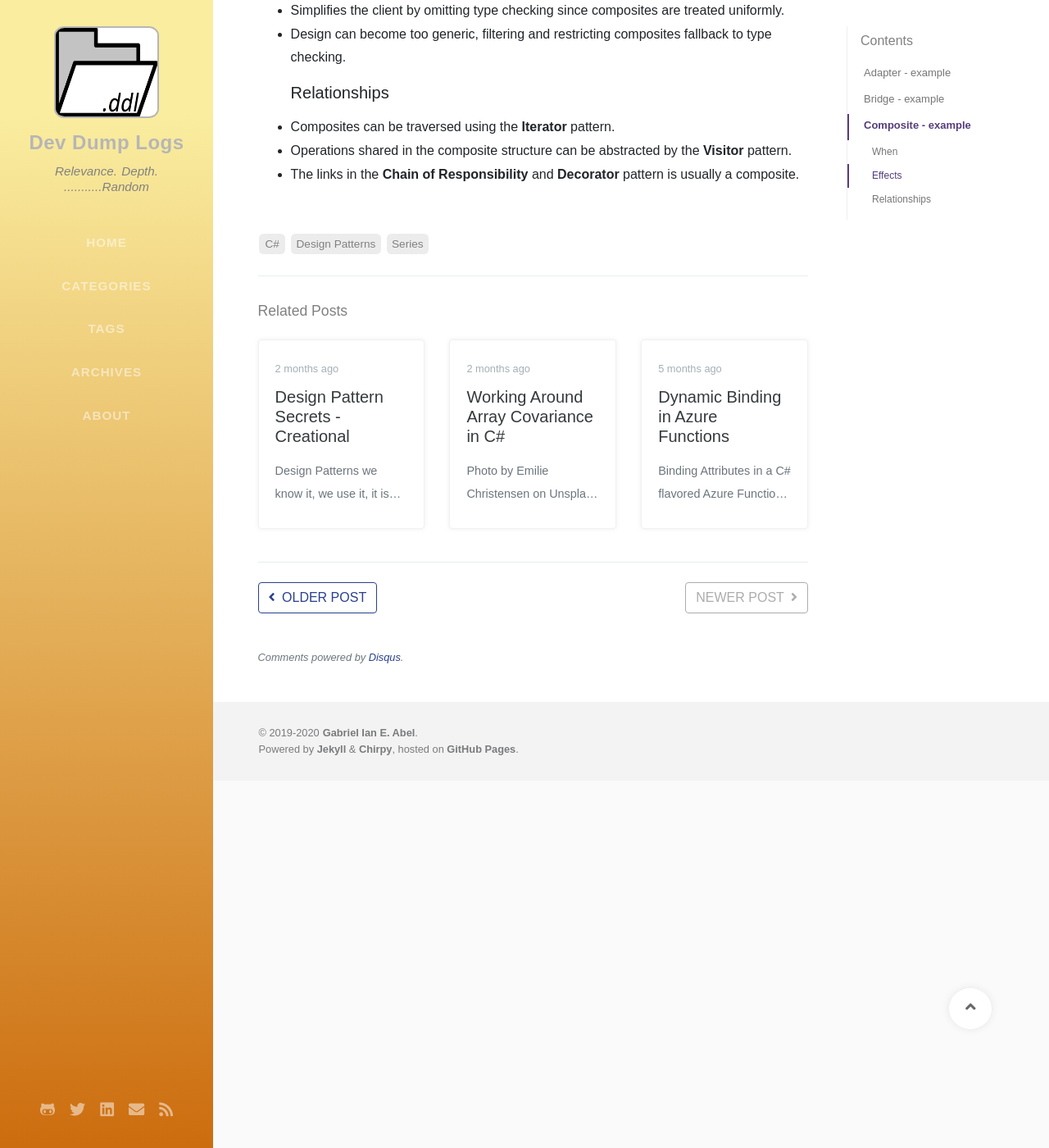
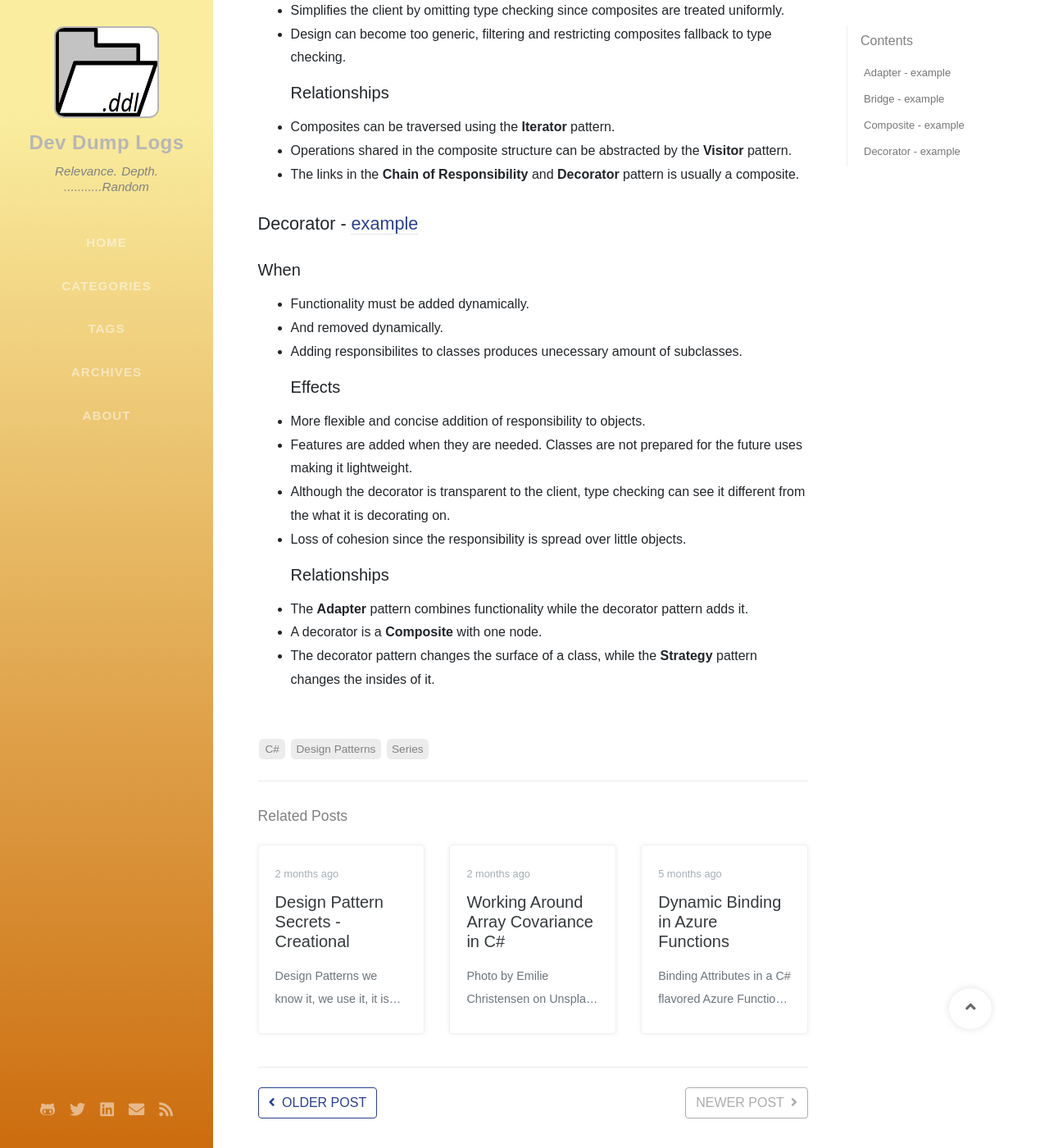
Before and after one commit to IanEscober/ianescober.github.io, a Jekyll site: the page built from _posts/2020-02-09-design-patterns-secrets-structural.md, in a window 1280 px wide and 1400 px high, scrolled down 1856 px. Shown: the whole window at 82% size. Built offline with Jekyll 4.4.1, drawn with Linux system fonts in a browser that asks for light colours; nearby versions of some CDN libraries; some web fonts are replaced; comment, search, counter and statistics services are not loaded.

Commit message:
Added Decorator Pattern to 'DPS - S' Post

```diff
--- a/_posts/2020-02-09-design-patterns-secrets-structural.md
+++ b/_posts/2020-02-09-design-patterns-secrets-structural.md
@@ -53,3 +53,18 @@ As said before this will be a quick catalog of information that are rarely highl
 - Composites can be traversed using the __Iterator__ pattern.
 - Operations shared in the composite structure can be abstracted by the __Visitor__ pattern.
 - The links in the __Chain of Responsibility__ and __Decorator__ pattern is usually a composite.
+
+## Decorator - [example](https://github.com/IanEscober/DesignPatterns/tree/master/src/Decorator)
+### When
+- Functionality must be added dynamically.
+- And removed dynamically.
+- Adding responsibilites to classes produces unecessary amount of subclasses.
+### Effects
+- More flexible and concise addition of responsibility to objects.
+- Features are added when they are needed. Classes are not prepared for the future uses making it lightweight.
+- Although the decorator is transparent to the client, type checking can see it different from the what it is decorating on.
+- Loss of cohesion since the responsibility is spread over little objects.
+### Relationships
+- The __Adapter__ pattern combines functionality while the decorator pattern adds it.
+- A decorator is a __Composite__ with one node.
+- The decorator pattern changes the surface of a class, while the __Strategy__ pattern changes the insides of it.
```
